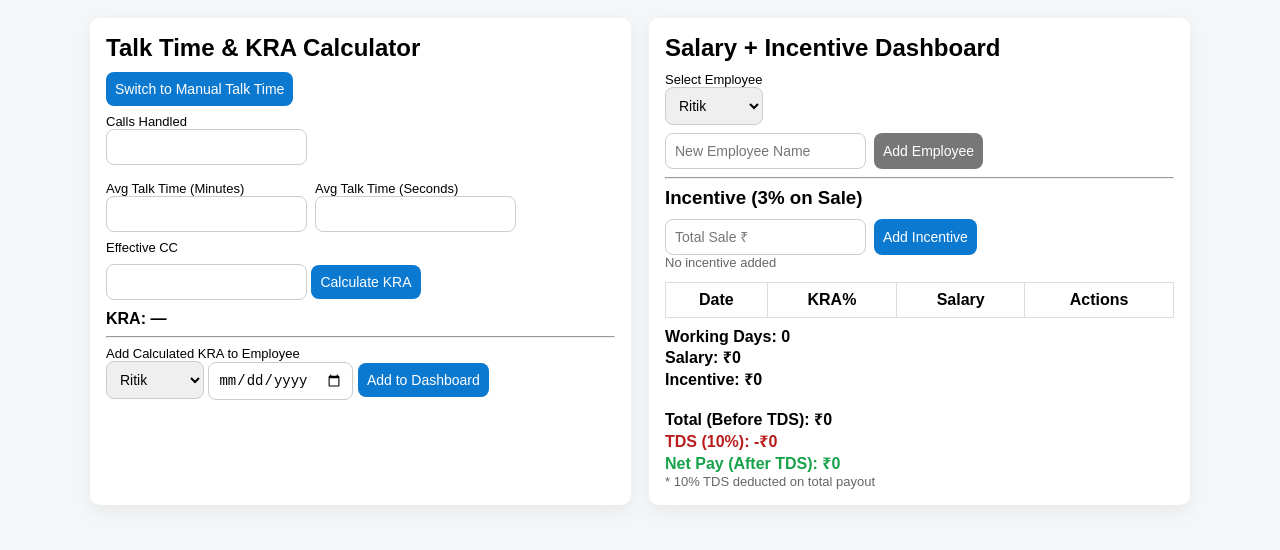
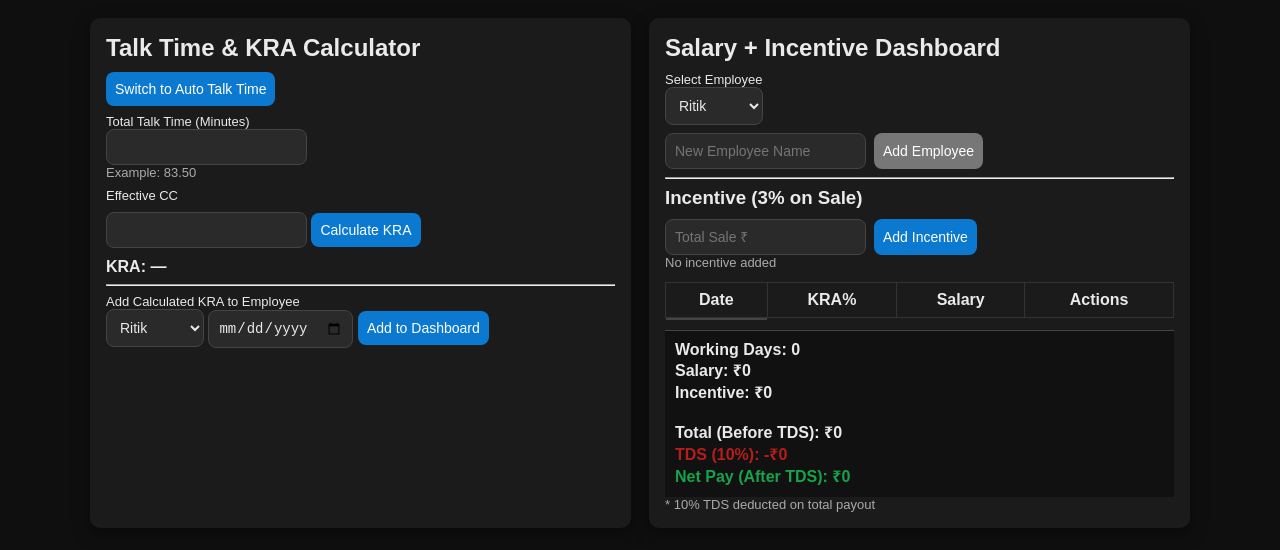
Before and after one commit to ritiksahu546/kra-salary-dashboard, a plain HTML site: page index.html in a window 1280 px wide. Drawn offline with Linux system fonts and the light colour scheme.

Commit message:
Update index.html

```diff
--- a/index.html
+++ b/index.html
@@ -6,22 +6,88 @@
 <meta name="viewport" content="width=device-width, initial-scale=1">
 
 <style>
-:root{--bg:#f4f6f8;--card:#fff;--accent:#0b79d0;--green:#16a34a;--red:#b91c1c}
+:root{
+  --bg:#0f0f0f;
+  --card:#1b1b1b;
+  --accent:#0b79d0;
+  --green:#16a34a;
+  --red:#b91c1c;
+  --text:#eaeaea;
+}
 *{box-sizing:border-box}
-body{margin:0;padding:18px;font-family:Arial,system-ui;background:var(--bg)}
-.wrap{max-width:1100px;margin:auto;display:grid;grid-template-columns:1fr 1fr;gap:18px}
-.card{background:var(--card);padding:16px;border-radius:10px;box-shadow:0 6px 18px rgba(0,0,0,.06)}
+body{
+  margin:0;
+  padding:18px;
+  font-family:Arial,system-ui;
+  background:var(--bg);
+  color:var(--text);
+}
+.wrap{
+  max-width:1100px;
+  margin:auto;
+  display:grid;
+  grid-template-columns:1fr 1fr;
+  gap:18px;
+}
+.card{
+  background:var(--card);
+  padding:16px;
+  border-radius:10px;
+  box-shadow:0 6px 18px rgba(0,0,0,.4);
+}
 h2,h3{margin:0 0 10px}
 label{font-size:13px;margin-top:8px;display:block}
-input,select,button{padding:9px;border:1px solid #ccc;border-radius:8px;font-size:14px}
-button{background:var(--accent);color:#fff;border:none;cursor:pointer}
+input,select,button{
+  padding:9px;
+  border:1px solid #444;
+  border-radius:8px;
+  font-size:14px;
+  background:#2a2a2a;
+  color:var(--text);
+}
+button{
+  background:var(--accent);
+  color:#fff;
+  border:none;
+  cursor:pointer;
+}
 button.secondary{background:#777}
 .row{display:flex;gap:8px;margin-top:8px;flex-wrap:wrap}
-table{width:100%;border-collapse:collapse;margin-top:12px}
-th,td{border:1px solid #ddd;padding:8px;text-align:center}
+table{
+  width:100%;
+  border-collapse:collapse;
+  margin-top:12px;
+}
+th,td{
+  border:1px solid #333;
+  padding:8px;
+  text-align:center;
+}
+
+/* Scroll Table */
+#kraTableBody{
+  display:block;
+  max-height:260px;
+  overflow-y:auto;
+  border:1px solid #444;
+}
+
+/* Sticky Summary */
+#totalSalary{
+  position:sticky;
+  bottom:0;
+  background:#111;
+  padding:10px;
+  margin-top:10px;
+  border-top:1px solid #444;
+}
+
 .result{margin-top:10px;font-weight:bold}
-.muted{font-size:13px;color:#666}
-@media(max-width:900px){.wrap{grid-template-columns:1fr}}
+.muted{font-size:13px;color:#aaa}
+
+@media(max-width:900px){
+  .wrap{grid-template-columns:1fr}
+}
 </style>
 </head>
 
@@ -33,9 +99,9 @@ th,td{border:1px solid #ddd;padding:8px;text-align:center}
 <section class="card">
 <h2>Talk Time & KRA Calculator</h2>
 
-<button id="toggleBtn" onclick="toggleMode()">Switch to Manual Talk Time</button>
+<button id="toggleBtn" onclick="toggleMode()">Switch to Auto Talk Time</button>
 
-<div id="autoMode">
+<div id="autoMode" style="display:none">
   <label>Calls Handled</label>
   <input id="calls" type="number">
 
@@ -51,7 +117,7 @@ th,td{border:1px solid #ddd;padding:8px;text-align:center}
   </div>
 </div>
 
-<div id="manualMode" style="display:none">
+<div id="manualMode">
   <label>Total Talk Time (Minutes)</label>
   <input id="manualTT" type="number" step="0.01">
   <div class="muted">Example: 83.50</div>
@@ -110,7 +176,7 @@ let data = JSON.parse(localStorage.getItem("kraData")||"[]");
 let employees = JSON.parse(localStorage.getItem("kraEmployees")||'["Ritik","Abhishek","Vipul"]');
 let incentives = JSON.parse(localStorage.getItem("kraIncentives")||"{}");
 
-let manualMode=false,lastKRA=null;
+let manualMode=true,lastKRA=null;
 
 function populateEmployees(){
   employeeName.innerHTML=employeeSelect.innerHTML="";
@@ -180,12 +246,14 @@ function addNewEmployee(){
 
 function renderTable(){
   const emp=employeeName.value;
-  kraTableBody.innerHTML="";
+  const body=kraTableBody;
+  const prevScroll=body.scrollTop;
+  body.innerHTML="";
   let salaryTotal=0,days=new Set();
 
   data.filter(d=>d.name===emp).forEach(d=>{
     salaryTotal+=d.salary;days.add(d.date);
-    kraTableBody.innerHTML+=`
+    body.innerHTML+=`
       <tr>
         <td>${d.date}</td>
         <td>${d.kra}</td>
@@ -196,6 +264,8 @@ function renderTable(){
         </td>
       </tr>`;
   });
+
+  body.scrollTop=prevScroll;
 
   const inc=incentives[emp]||0;
   const gross=salaryTotal+inc;
```
